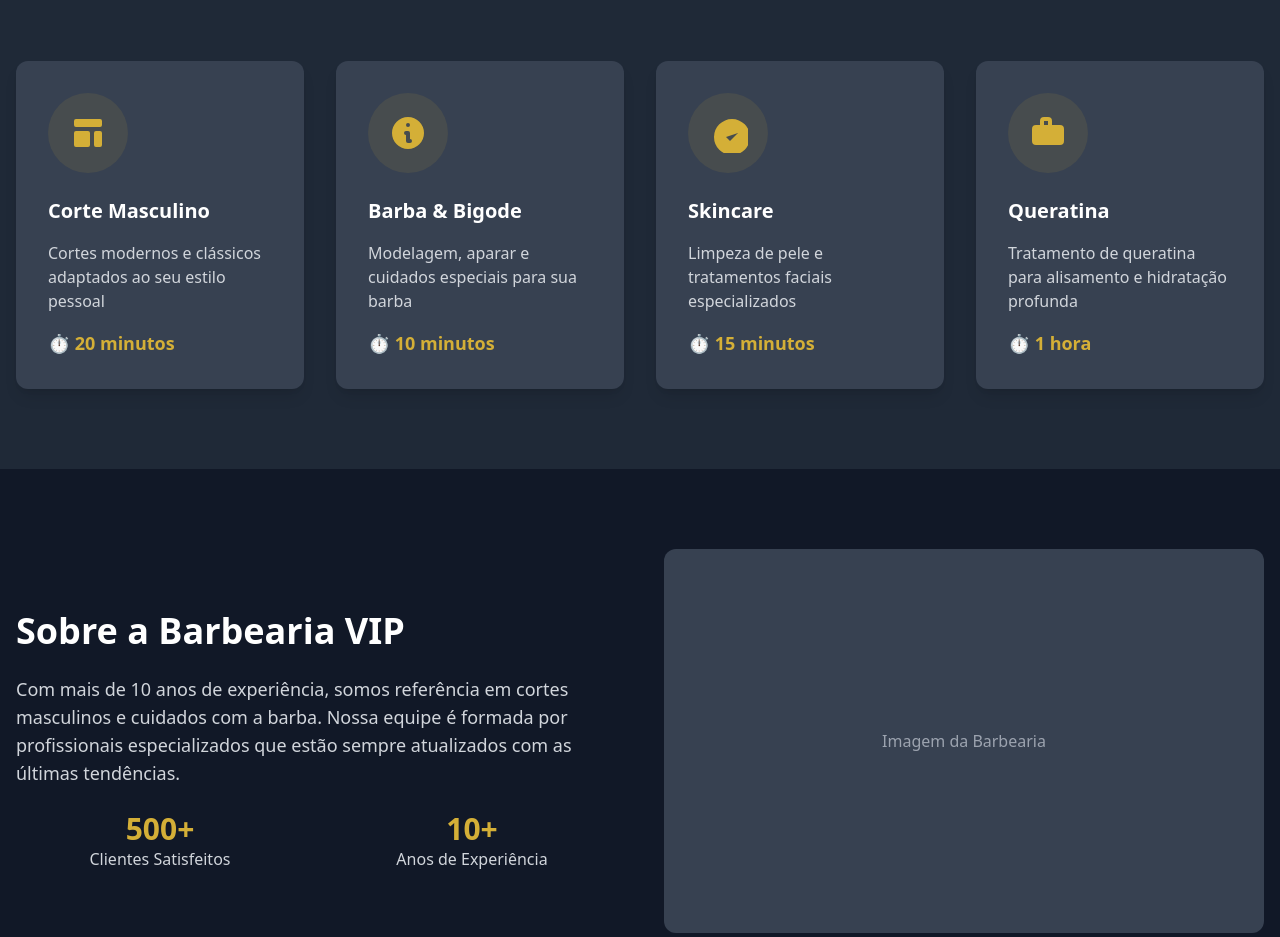
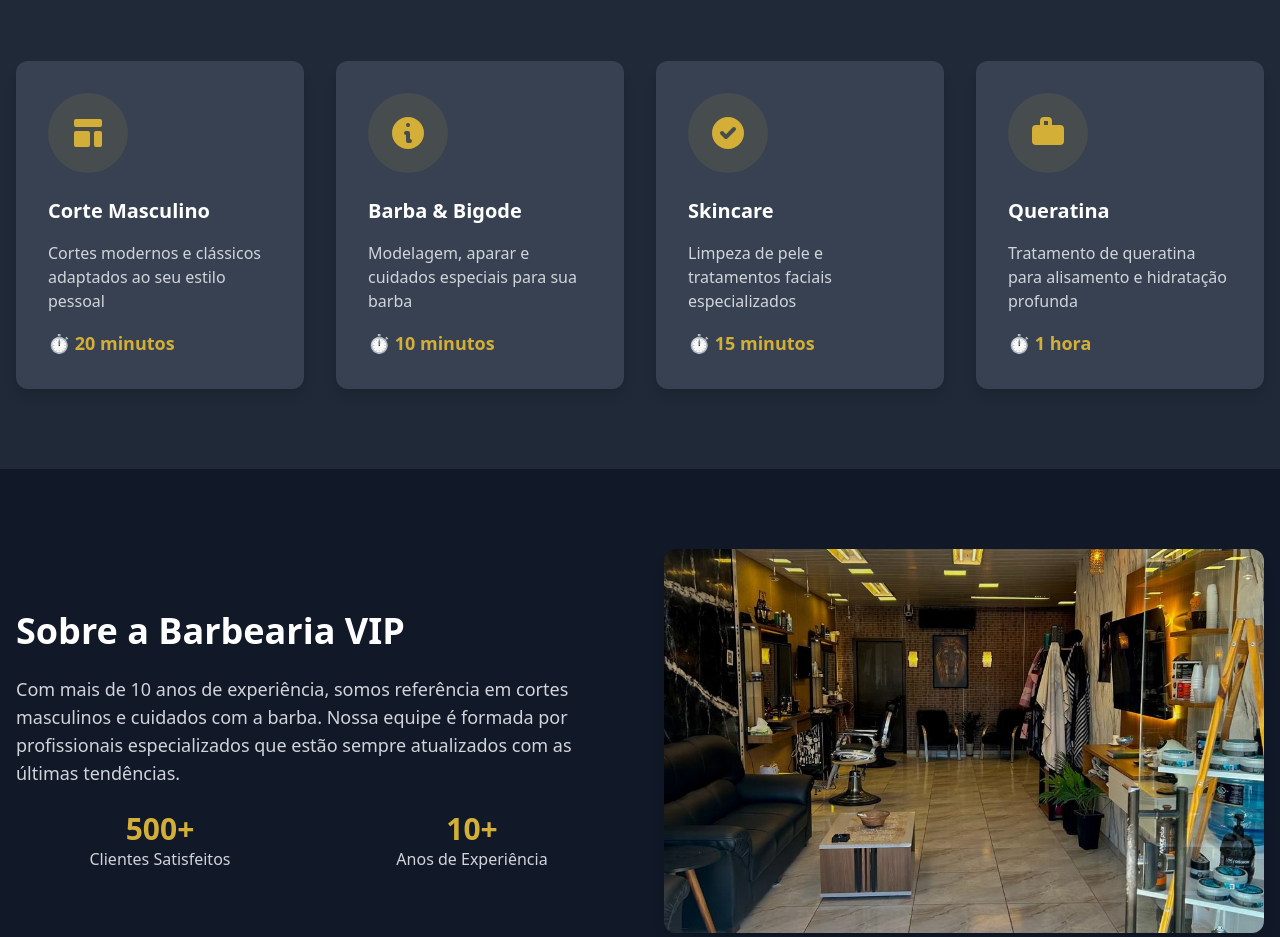
Before and after one commit to eduardosm123/barbeariaCaioFrontEnd, a website: page index.html in a window 1280 px wide. Shown: the part 995-1932 px from the top of the page. Drawn offline with nearby package versions, Linux system fonts and the light colour scheme; no server answers.

Commit message:
feat: foto da loja temporaria

```diff
--- a/index.html
+++ b/index.html
@@ -126,7 +126,7 @@
         <div class="bg-white dark:bg-gray-700 p-8 rounded-xl shadow-lg hover:shadow-xl transition-shadow">
           <div class="w-20 h-20 bg-gold/10 rounded-full flex items-center justify-center mb-6">
             <svg class="w-10 h-10 text-gold" fill="currentColor" viewBox="0 0 20 20">
-              <path d="M9 12l2 2 4-4m6 2a9 9 0 11-18 0 9 9 0 0118 0z"></path>
+              <path fill-rule="evenodd" d="M10 18a8 8 0 100-16 8 8 0 000 16zm3.707-9.293a1 1 0 00-1.414-1.414L9 10.586 7.707 9.293a1 1 0 00-1.414 1.414l2 2a1 1 0 001.414 0l4-4z" clip-rule="evenodd"></path>
             </svg>
           </div>
           <h3 class="text-xl font-semibold mb-4">Skincare</h3>
@@ -177,8 +177,9 @@
             </div>
           </div>
         </div>
-        <div class="bg-gray-200 dark:bg-gray-700 h-96 rounded-xl flex items-center justify-center">
-          <span class="text-gray-500 dark:text-gray-400">Imagem da Barbearia</span>
+        <div class="relative h-96 rounded-xl overflow-hidden shadow-lg">
+          <img src="/fotos/loja.jpeg" alt="Interior da Barbearia VIP" class="w-full h-full object-cover">
+          <div class="absolute inset-0 bg-gradient-to-r from-black/20 to-transparent"></div>
         </div>
       </div>
     </div>
```
Also changed, not shown: fotos/loja.jpeg (added).
